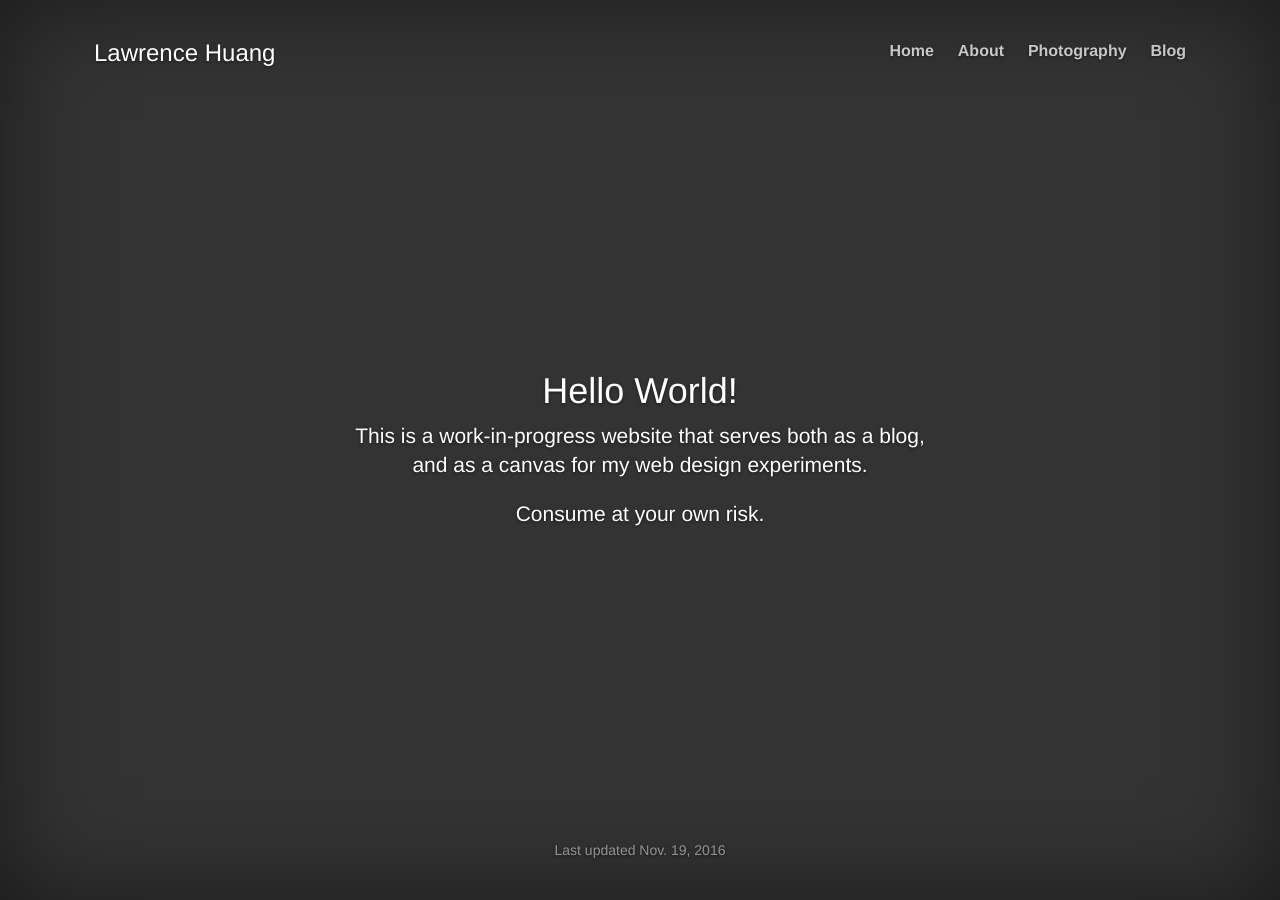
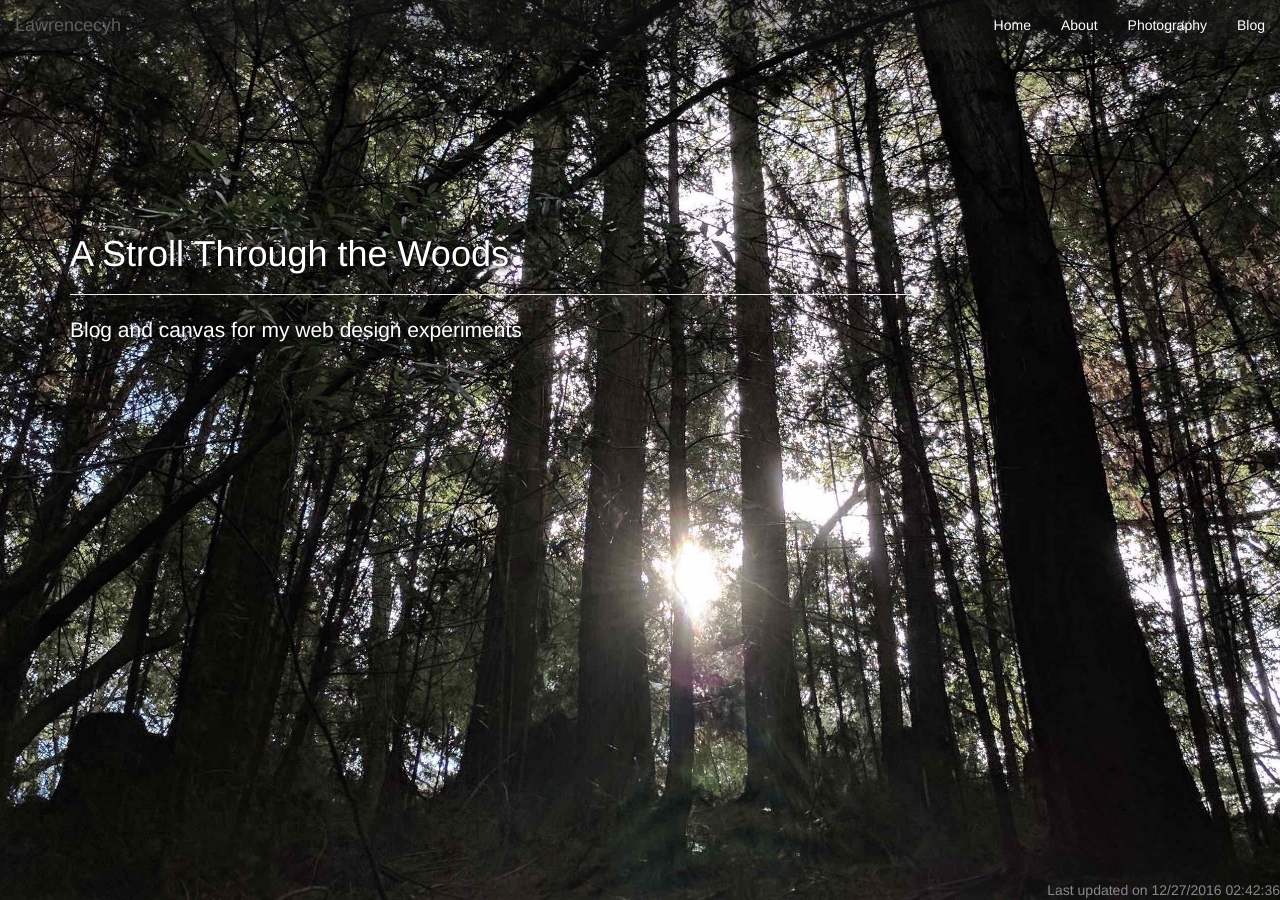
Before and after one commit to lawrencecyh/lawrencecyh.github.io, a Jekyll site: the page built from index.html, in a window 1280 px wide. Built offline with Jekyll 4.4.1, drawn with Linux system fonts in a browser that asks for light colours.

Commit message:
Draft theme and style; testing new landing page.

```diff
--- a/_layouts/default.html
+++ b/_layouts/default.html
@@ -8,7 +8,7 @@
     <meta name="author" content="">
     <!-- <link rel="icon" href="../../favicon.ico"> -->
 
-    <title>Lawrence Huang</title>
+    <title>Lawrencecyh</title>
 
     <!-- Bootstrap core CSS -->
     <link href="/res/bootstrap/css/bootstrap.min.css" rel="stylesheet">
@@ -18,40 +18,43 @@
   </head>
 
   <body>
+      <!-- Navigation -->
+      <nav class="navbar navbar-default navbar-custom navbar-fixed-top">
+          <div class="container-fluid">
+              <!-- Brand and toggle get grouped for better mobile display -->
+              <div class="navbar-header page-scroll">
+                  <button type="button" class="navbar-toggle" data-toggle="collapse" data-target="#fixed-navbar-collapse">
+                      <span class="sr-only">Toggle navigation</span>
+                      Menu <i class="fa fa-bars"></i>
+                  </button>
+                  <a class="navbar-brand" href="index.html">Lawrencecyh</a>
+              </div>
 
-    <div class="site-wrapper">
-
-      <div class="site-wrapper-inner">
-
-        <div class="cover-container">
-
-          <div class="masthead clearfix">
-            <div class="inner">
-              <h3 class="masthead-brand">Lawrence Huang</h3>
-              <nav>
-                <ul class="nav masthead-nav">
+              <!-- Collect the nav links, forms, and other content for toggling -->
+              <div class="collapse navbar-collapse"
+                   id="fixed-navbar-collapse">
+                  <ul class="nav navbar-nav navbar-right">
                     <li><a href="/#">Home</a></li>
                     <li><a href="/about">About</a></li>
                     <li><a href="/photography">Photography</a></li>
                     <li><a href="blog">Blog</a></li>
                   </ul>
+              </div>
+              <!-- /.navbar-collapse -->
+          </div>
+          <!-- /.container -->
       </nav>
-            </div>
-          </div>
 
     {{ content }}
 
       <div class="mastfoot">
         <div class="inner">
-              <p>Last updated Nov. 19, 2016</p>
+          <script language="Javascript">
+          document.write("Last updated on " + document.lastModified +"");
+          </script>
         </div>
       </div>
 
-        </div>
-
-      </div>
-
-    </div>
 
     <!-- Bootstrap core JavaScript
     ================================================== -->
--- a/index.html
+++ b/index.html
@@ -2,10 +2,15 @@
 layout: default
 ---
 
-<div class="inner cover">
-  <h1 class="cover-heading">Hello World!</h1>
-  <p class="lead">This is a work-in-progress website that serves
-  both as a blog,<br>and as a
-  canvas for my web design experiments.</p>
-  <p class="lead">Consume at your own risk.</p>
+<div class="intro-header"
+        style="background-image: url('/res/cover.jpg')">
+  <div class="container">
+    <div class="site-heading">
+      <h1>A Stroll Through the Woods</h1>
+      <hr class="small"
+          align="left"
+          style="width: 75%">
+      <p class="lead">Blog and canvas for my web design experiments</p>
+    </div>
+  </div>
 </div>
--- a/res/cover.css
+++ b/res/cover.css
@@ -1,122 +1,43 @@
-/*
- * Globals
- */
-
-/* Links */
-a,
-a:focus,
-a:hover {
-  color: #fff;
-}
-
-/* Custom default button */
-.btn-default,
-.btn-default:hover,
-.btn-default:focus {
-  color: #333;
-  text-shadow: none; /* Prevent inheritance from `body` */
-  background-color: #fff;
-  border: 1px solid #fff;
-}
 
 
 /*
  * Base structure
  */
-
 html,
 body {
   height: 100%;
-  background-color: #333;
-}
-body {
-  color: #fff;
-  text-align: center;
-  text-shadow: 0 1px 3px rgba(0,0,0,.5);
+  background-color: #DDD;
 }
 
-/* Extra markup and styles for table-esque vertical and horizontal centering */
-.site-wrapper {
-  display: table;
-  width: 100%;
-  height: 100%; /* For at least Firefox */
-  min-height: 100%;
-  -webkit-box-shadow: inset 0 0 100px rgba(0,0,0,.5);
-          box-shadow: inset 0 0 100px rgba(0,0,0,.5);
+body {
+  color: black;
+  text-align: left;
 }
-.site-wrapper-inner {
-  display: table-cell;
-  vertical-align: top;
-}
+
 .cover-container {
   margin-right: auto;
   margin-left: auto;
 }
 
-/* Padding for spacing */
-.inner {
-  padding: 30px;
+.navbar-custom {
+  background-color: rgba(30, 30, 30, 0.3);
+  border: none;
 }
 
-
-/*
- * Header
- */
-.masthead-brand {
-  margin-top: 10px;
-  margin-bottom: 10px;
+.navbar-custom .navbar-nav > li > a {
+    color:#fff;
 }
 
-.masthead-nav > li {
-  display: inline-block;
-}
-.masthead-nav > li + li {
-  margin-left: 20px;
-}
-.masthead-nav > li > a {
-  padding-right: 0;
-  padding-left: 0;
-  font-size: 16px;
-  font-weight: bold;
-  color: #fff; /* IE8 proofing */
-  color: rgba(255,255,255,.75);
-  border-bottom: 2px solid transparent;
-}
-.masthead-nav > li > a:hover,
-.masthead-nav > li > a:focus {
-  background-color: transparent;
-  border-bottom-color: #a9a9a9;
-  border-bottom-color: rgba(255,255,255,.25);
-}
-.masthead-nav > .active > a,
-.masthead-nav > .active > a:hover,
-.masthead-nav > .active > a:focus {
-  color: #fff;
-  border-bottom-color: #fff;
+.navbar-custom .navbar-nav > .active > a,
+.navbar-nav > .active > a:hover,
+.navbar-nav > .active > a:focus {
+    color: #ffffff;
+    background-color:transparent;
 }
 
-@media (min-width: 768px) {
-  .masthead-brand {
-    float: left;
-  }
-  .masthead-nav {
-    float: right;
-  }
+.navbar-custom .navbar-brand {
+    color:#eeeeee;
 }
-
-
-/*
- * Cover
- */
-
-.cover {
-  padding: 0 20px;
-}
-.cover .btn-lg {
-  padding: 10px 20px;
-  font-weight: bold;
-}
-
 
 /*
  * Footer
@@ -125,6 +46,7 @@ body {
 .mastfoot {
   color: #999; /* IE8 proofing */
   color: rgba(255,255,255,.5);
+  text-align: right;
 }
 
 
@@ -154,10 +76,22 @@ body {
   }
 }
 
-@media (min-width: 992px) {
-  .masthead,
-  .mastfoot,
-  .cover-container {
-    width: 90%;
-  }
+.intro-header {
+  background-color: #333;
+  background: no-repeat bottom center;
+  background-size: cover;
+  background-attachment: scroll;
+  -webkit-background-size: cover;
+  -moz-background-size: cover;
+  -o-background-size: cover;
+  height: 100%
 }
+
+.intro-header .site-heading,
+.intro-header .post-heading,
+.intro-header .page-heading {
+  margin-top: 10%;
+  padding: 100px 0 50px;
+  color: white;
+  text-shadow: 2px 2px 5px black;
+}
```
Also changed, not shown: about.md (+15 -1 lines), blog.md (+4 -1 lines), photography.md (+10 -1 lines), res/cover.jpg (added), 1 other file. Lines whose indentation alone changed are shown as unchanged.
